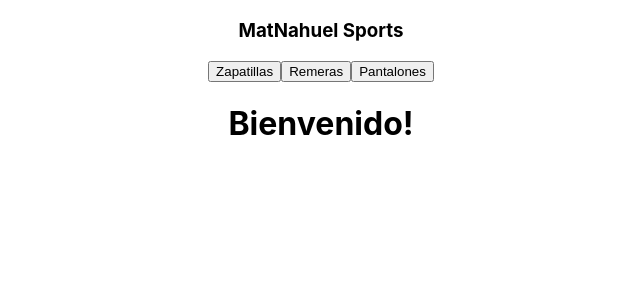
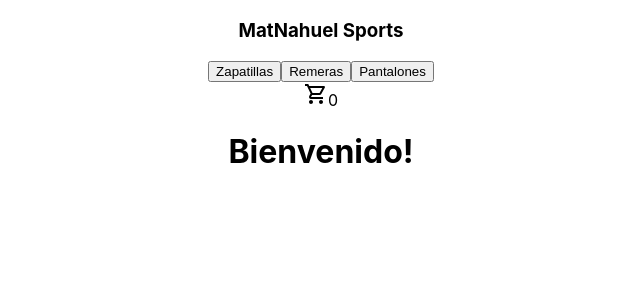
Before and after one commit to matnahuel23/preEntregaReact1-IERACE, a React (Create React App) app: page / in a window 1280 px wide. Shown: the top 300 px of the page, without its empty margins (319-959 px from the left). Built offline with nearby package versions, Linux system fonts and the light colour scheme.

Commit message:
creo cartwidget con su carrito con el valor 0

```diff
--- /dev/null
+++ b/src/components/CartWidget/CartWidget.js
@@ -0,0 +1,11 @@
+import cart from './assets/cart_checkout.svg'
+const CartWidget = () => {
+    return (
+        <div>
+            <img src={cart} alt="cart-widget" />
+            0
+        </div>
+    )
+}
+
+export default CartWidget
--- a/src/components/NavBar/NavBar.js
+++ b/src/components/NavBar/NavBar.js
@@ -1,3 +1,4 @@
+import CartWidget from "../CartWidget/CartWidget"
 const NavBar = () => {
     return (
         <nav>
@@ -7,6 +8,7 @@
                 <button>Remeras</button>
                 <button>Pantalones</button>
             </div>
+            <CartWidget />
         </nav>
     )
 }
```
Also changed, not shown: src/components/CartWidget/assets/cart_checkout.svg (added).
